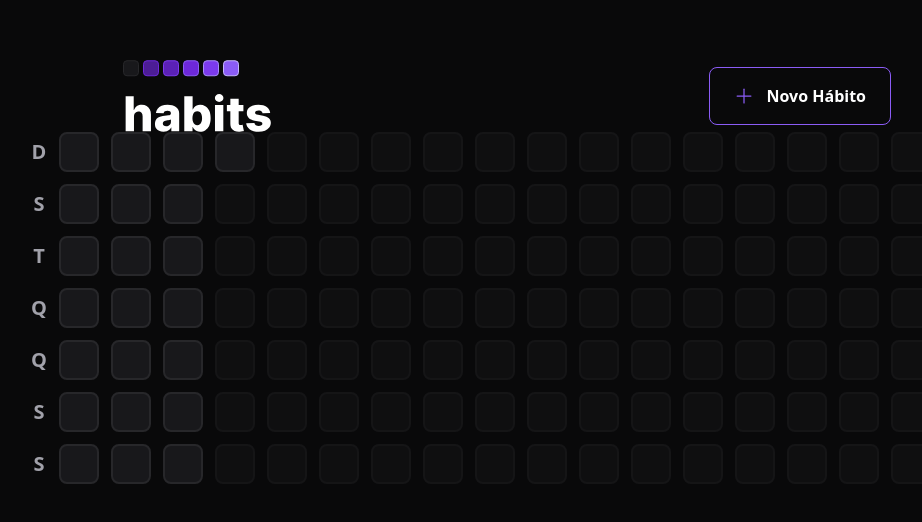
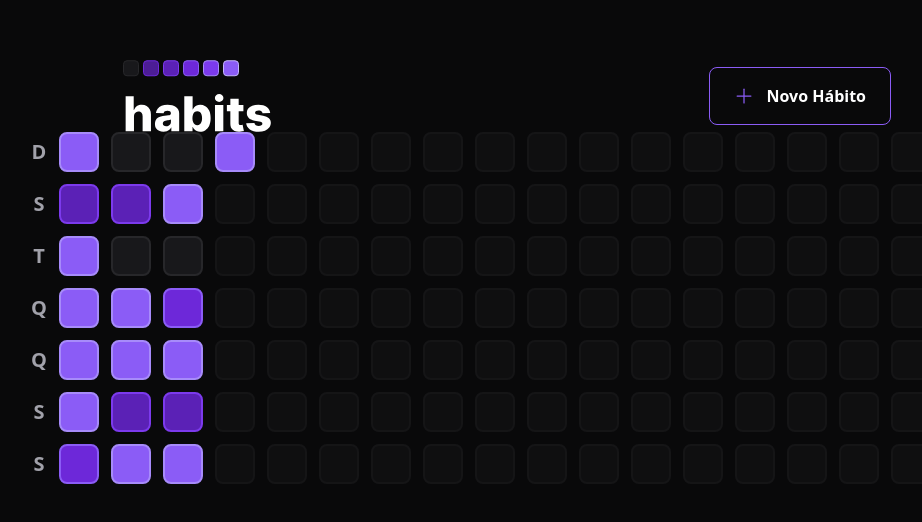
Before and after one commit to anamanuellar/habitApp, a React (Vite) app in the folder web/: page / in a window 1280 px wide. Shown: the part 128-650 px from the top of the page, without its empty margins (133-1055 px from the left). Built offline with nearby package versions, Linux system fonts and the light colour scheme.

Commit message:
Personalizando progresso no quadrado do hábito

```diff
--- a/web/package.json
+++ b/web/package.json
@@ -11,6 +11,7 @@
   "dependencies": {
     "@radix-ui/react-dialog": "^1.0.3",
     "@radix-ui/react-popover": "^1.0.5",
+    "clsx": "^1.2.1",
     "dayjs": "^1.11.7",
     "phosphor-react": "^1.4.1",
     "react": "^18.2.0",
--- a/web/src/components/HabitDay.tsx
+++ b/web/src/components/HabitDay.tsx
@@ -1,15 +1,33 @@
 import * as Popover from '@radix-ui/react-popover';
+import clsx from 'clsx';
 import { ProgressBar } from './ProgressBar';
 
-export function HabitDay() {
+interface HabitDayProps {
+    completed: number
+    amount: number
+}
+
+
+export function HabitDay({completed, amount} : HabitDayProps) {
+    const completedPercentage = Math.round((completed / amount) *100)
+
     return (
         <Popover.Root>
-            <Popover.Trigger className="w-10 h-10 bg-zinc-900 border-2 border-zinc-800 rounded-lg" />
+            <Popover.Trigger
+                className={clsx('w-10 h-10 border-2  rounded-lg', {
+                    'bg-zinc-900 border-zinc-800': completedPercentage === 0,
+                    'bg-violet-900 border-violet-700': completedPercentage > 0 && completedPercentage < 20,
+                    'bg-violet-800 border-violet-600': completedPercentage >= 20 && completedPercentage < 40,
+                    'bg-violet-700 border-violet-500': completedPercentage >= 40 && completedPercentage < 60,
+                    'bg-violet-600 border-violet-500': completedPercentage >= 60 && completedPercentage < 80,
+                    'bg-violet-500 border-violet-400': completedPercentage >= 80,
+
+            })} />
         <Popover.Portal>
             <Popover.Content className='min-width-[320px] p-6 rounded-2xl bg-zinc-900 flex flex-col'>
                 <span className='font-semibold text-zinc-400'>terça-feira</span>
                 <span className='mt-1 font-extrabold leading-tight text-3xl'>17</span>
-                <ProgressBar progress={40}/>
+                <ProgressBar progress={completedPercentage}/>
                 <Popover.Arrow height={8} width= {16}className='fill-zinc-900'/>
             </Popover.Content>
         </Popover.Portal>
--- a/web/src/components/SummaryTable.tsx
+++ b/web/src/components/SummaryTable.tsx
@@ -33,7 +33,13 @@
 
             <div className="grid grid-rows-7 grid-flow-col gap-3">
                 {summaryDates.map(date => {
-                    return <HabitDay key={date.toString()} />
+                    return (
+                        <HabitDay
+                            key={date.toString()}
+                            amount={5}
+                            completed={ Math.round(Math.random()* 5) }
+                            />
+                            )
                 })}
                 {amountOfDaysToFill > 0 && Array.from({ length: amountOfDaysToFill }).map((_, i) => {
                     return (
```
Also changed, not shown: 1 other file (tests, documents, lock files or other folders).
